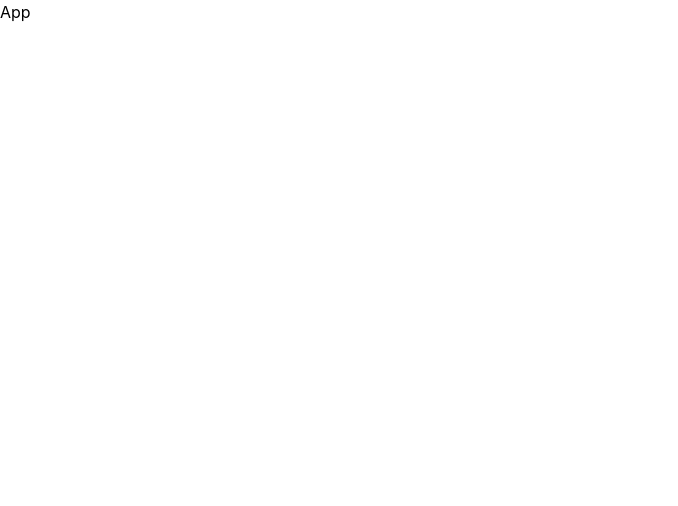
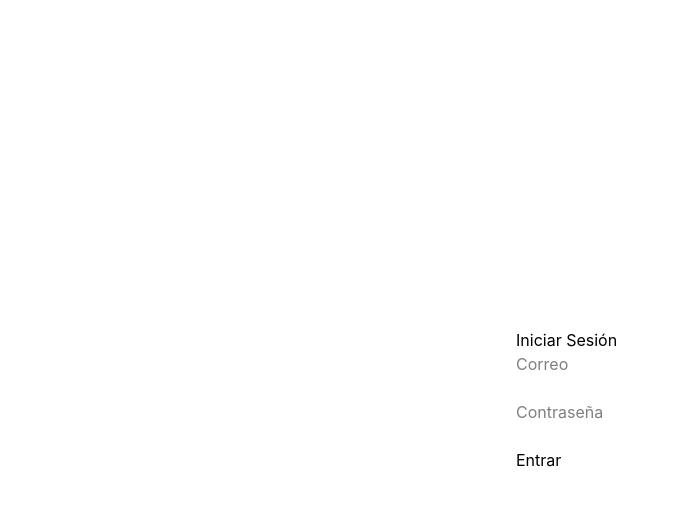
Before and after one commit to 02Alexis/tech_services-mern, a React app in the folder frontend/: page /login in a window 1280 px wide. Shown: the top 506 px of the page, without its empty margins (0-678 px from the left). Built offline with nearby package versions, Linux system fonts and the light colour scheme; the HTML template or start-up script is replaced by a standard one.

Commit message:
conexion al backend y creacion de login

```diff
--- a/frontend/src/App.jsx
+++ b/frontend/src/App.jsx
@@ -1,9 +1,7 @@
-import React from 'react'
+import AppRoutes from "./routes";
 
 function App() {
-  return (
-    <div>App</div>
-  )
+  return <AppRoutes />;
 }
 
-export default App
+export default App;
--- /dev/null
+++ b/frontend/src/api/axios.js
@@ -0,0 +1,17 @@
+import axios from "axios";
+
+const api = axios.create({
+  baseURL: "/api",
+});
+
+api.interceptors.request.use((config) => {
+  const token = localStorage.getItem("token");
+
+  if (token) {
+    config.headers.Authorization = `Bearer ${token}`;
+  }
+
+  return config;
+});
+
+export default api;
--- /dev/null
+++ b/frontend/src/features/auth/auth.api.js
@@ -0,0 +1,13 @@
+import api from "../../api/axios";
+
+export const loginRequest = async (
+  data
+) => {
+  const response =
+    await api.post(
+      "/auth/login",
+      data
+    );
+
+  return response.data;
+};
--- a/frontend/src/pages/Login.jsx
+++ /dev/null
@@ -1,9 +0,0 @@
-import React from 'react'
-
-const Login = () => {
-  return (
-    <div>Login</div>
-  )
-}
-
-export default Login
--- /dev/null
+++ b/frontend/src/pages/LoginPage.jsx
@@ -0,0 +1,71 @@
+import { useState } from "react";
+import { useNavigate } from "react-router-dom";
+
+import { loginRequest } from "../features/auth/auth.api";
+
+import useAuthStore from "../store/authStore";
+
+const Login = () => {
+  const navigate = useNavigate();
+
+  const login = useAuthStore((state) => state.login);
+
+  const [email, setEmail] = useState("");
+
+  const [password, setPassword] = useState("");
+
+  const handleSubmit = async (e) => {
+    e.preventDefault();
+
+    try {
+      const data = await loginRequest({
+        email,
+        password,
+      });
+
+      login(data);
+
+      navigate("/");
+    } catch {
+      alert("Credenciales inválidas");
+    }
+  };
+
+  return (
+    <div
+      style={{
+        height: "100vh",
+        display: "flex",
+        justifyContent: "center",
+        alignItems: "center",
+      }}
+    >
+      <form onSubmit={handleSubmit}>
+        <h2>Iniciar Sesión</h2>
+
+        <input
+          placeholder="Correo"
+          value={email}
+          onChange={(e) => setEmail(e.target.value)}
+        />
+
+        <br />
+        <br />
+
+        <input
+          type="password"
+          placeholder="Contraseña"
+          value={password}
+          onChange={(e) => setPassword(e.target.value)}
+        />
+
+        <br />
+        <br />
+
+        <button type="submit">Entrar</button>
+      </form>
+    </div>
+  );
+};
+
+export default Login;
--- /dev/null
+++ b/frontend/src/routes/ProtectedRoute.jsx
@@ -0,0 +1,13 @@
+import { Navigate } from "react-router-dom";
+
+import useAuthStore from "../store/authStore";
+
+export default function ProtectedRoute({ children }) {
+  const token = useAuthStore((state) => state.token);
+
+  if (!token) {
+    return <Navigate to="/login" />;
+  }
+
+  return children;
+}
--- /dev/null
+++ b/frontend/src/routes/index.jsx
@@ -0,0 +1,26 @@
+import { BrowserRouter, Routes, Route } from "react-router-dom";
+import LoginPage from "../pages/LoginPage";
+import ProtectedRoute from "./ProtectedRoute";
+
+function Dashboard() {
+  return <h1>Dashboard</h1>;
+}
+
+export default function AppRoutes() {
+  return (
+    <BrowserRouter>
+      <Routes>
+        <Route path="/login" element={<LoginPage />} />
+
+        <Route
+          path="/"
+          element={
+            <ProtectedRoute>
+              <Dashboard />
+            </ProtectedRoute>
+          }
+        />
+      </Routes>
+    </BrowserRouter>
+  );
+}
--- /dev/null
+++ b/frontend/src/store/authStore.js
@@ -0,0 +1,29 @@
+import { create } from "zustand";
+
+const useAuthStore = create((set) => ({
+  token: localStorage.getItem("token"),
+  user: JSON.parse(localStorage.getItem("user")),
+
+  login: (data) => {
+    localStorage.setItem("token", data.token);
+
+    localStorage.setItem("user", JSON.stringify(data.user));
+
+    set({
+      token: data.token,
+      user: data.user,
+    });
+  },
+
+  logout: () => {
+    localStorage.removeItem("token");
+    localStorage.removeItem("user");
+
+    set({
+      token: null,
+      user: null,
+    });
+  },
+}));
+
+export default useAuthStore;
--- a/frontend/vite.config.js
+++ b/frontend/vite.config.js
@@ -9,4 +9,15 @@ export default defineConfig({
     tailwindcss(),
     react()
   ],
+
+  server: {
+    proxy: {
+      "/api": {
+        target:
+          "http://localhost:4000",
+
+        changeOrigin: true,
+      },
+    },
+  },
 })
```
